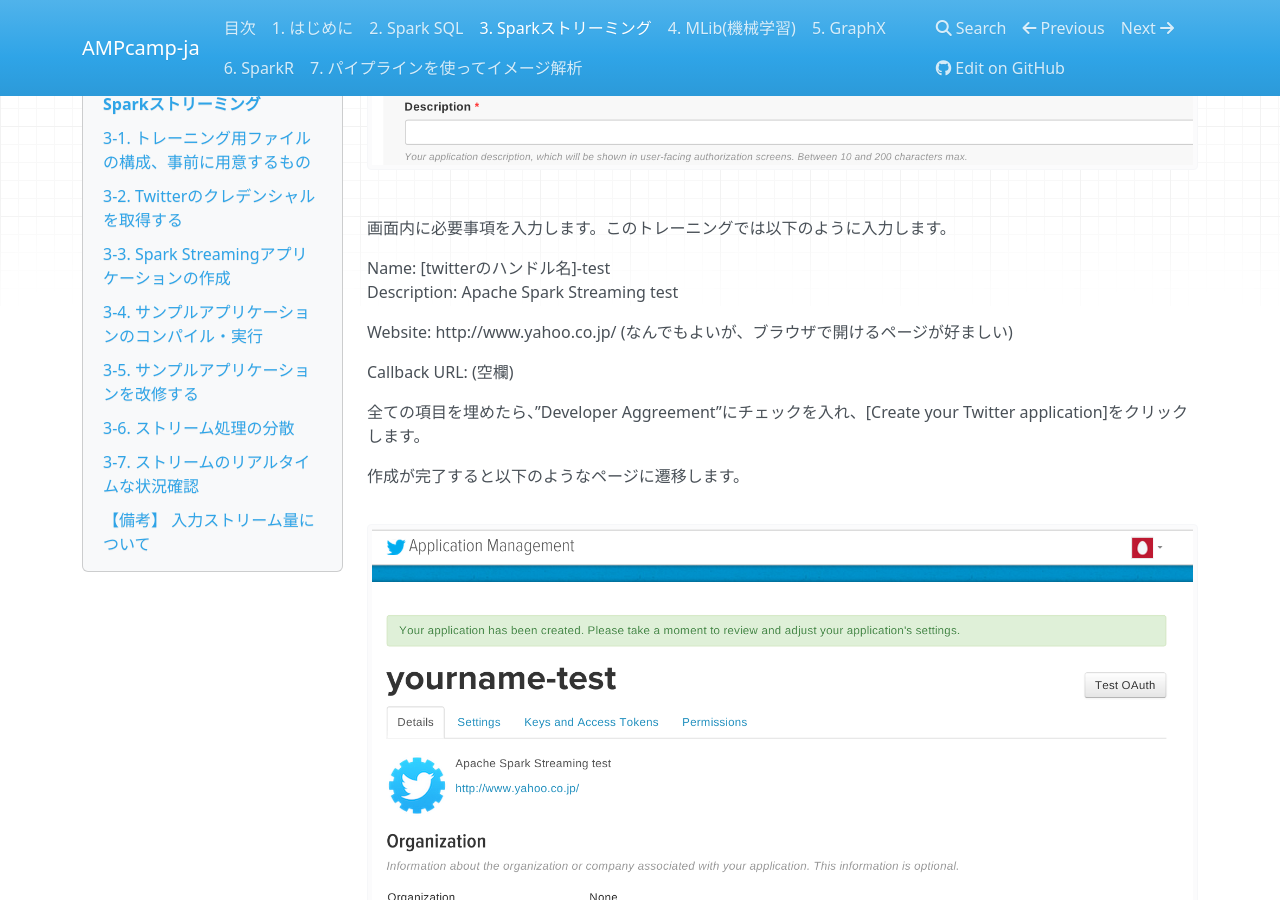
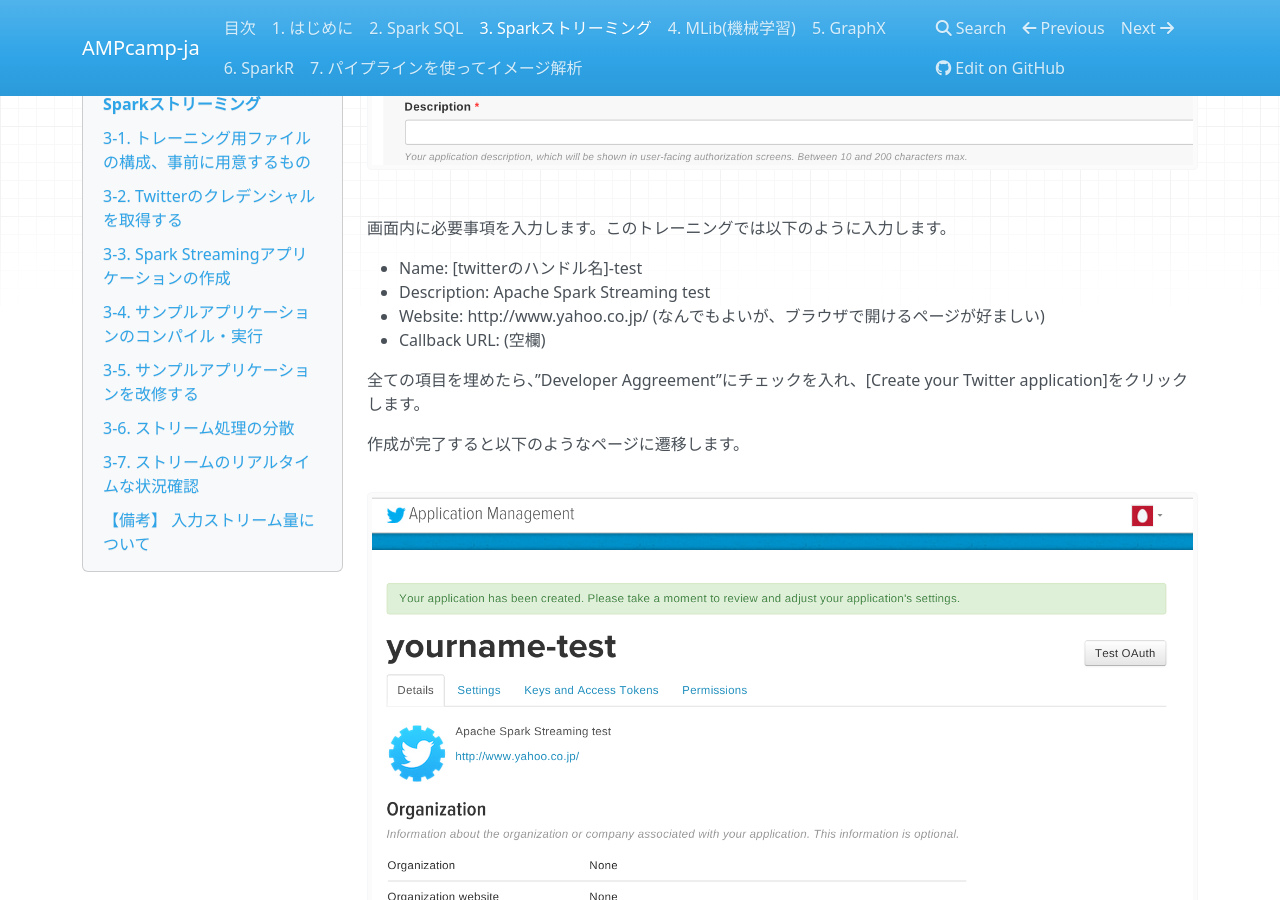
Before and after one commit to m-kiuchi/AMPcamp-ja, an MkDocs documentation site: the page built from docs/spark-streaming.md, in a window 1280 px wide and 900 px high, scrolled down 1702 px. Built offline with MkDocs 1.6.1, drawn with Linux system fonts in a browser that asks for light colours; nearby versions of some CDN libraries; old or Windows-style settings are respelled for this version of MkDocs.

```diff
--- a/docs/spark-streaming.md
+++ b/docs/spark-streaming.md
@@ -41,12 +41,10 @@ Twitterアカウントに携帯電話番号が登録されている必要があ
 
 画面内に必要事項を入力します。このトレーニングでは以下のように入力します。
 
-Name: [twitterのハンドル名]-test<br>
-Description: Apache Spark Streaming test
-
-Website: http://www.yahoo.co.jp/ (なんでもよいが、ブラウザで開けるページが好ましい)
-
-Callback URL: (空欄)
+- Name: [twitterのハンドル名]-test
+- Description: Apache Spark Streaming test
+- Website: http://www.yahoo.co.jp/ (なんでもよいが、ブラウザで開けるページが好ましい)
+- Callback URL: (空欄)
 
 全ての項目を埋めたら、”Developer Aggreement”にチェックを入れ、[Create your Twitter application]をクリックします。
 
```
